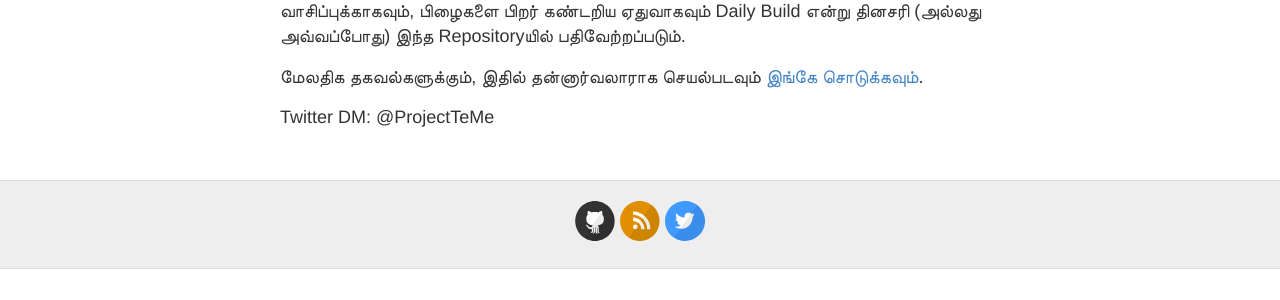
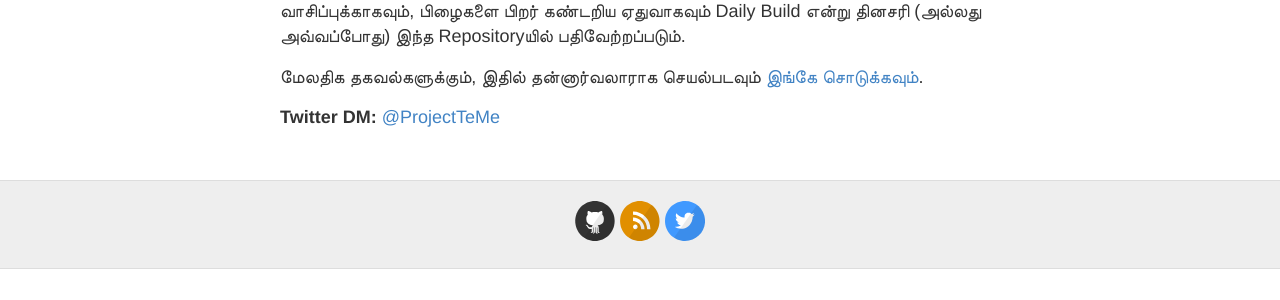
Before and after one commit to prvnpa4/pagal-kanavu, a Jekyll site: the page built from about.md, in a window 1280 px wide. Shown: the part 379-679 px from the top of the page. Built offline with Jekyll 4.4.1, drawn with Linux system fonts in a browser that asks for light colours; part of the change alters nothing that is shown.

```diff
--- a/about.md
+++ b/about.md
@@ -8,4 +8,4 @@ Project TeMe (Project Tamil e-books for Modern e-readers)ன் நோக்க
 மேலதிக தகவல்களுக்கும், இதில் தன்னார்வலாராக செயல்படவும் [இங்கே சொடுக்கவும்](https://twitter.com/ProjectTeme).
 
 
-Twitter DM: @ProjectTeMe
+**Twitter DM:** [@ProjectTeMe](https://twitter.com/messages/compose?recipient_id=1310248418741121025)
```
